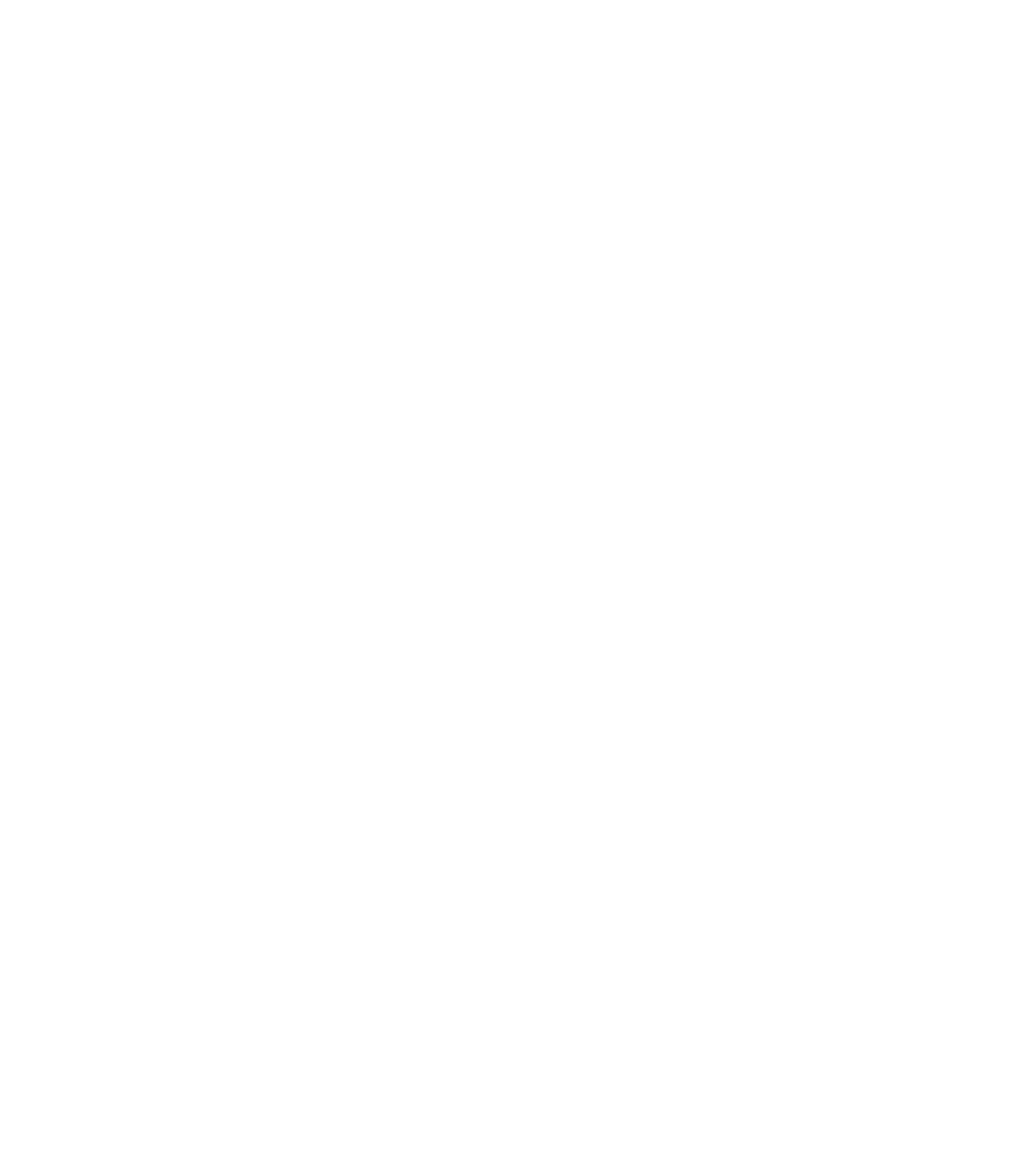
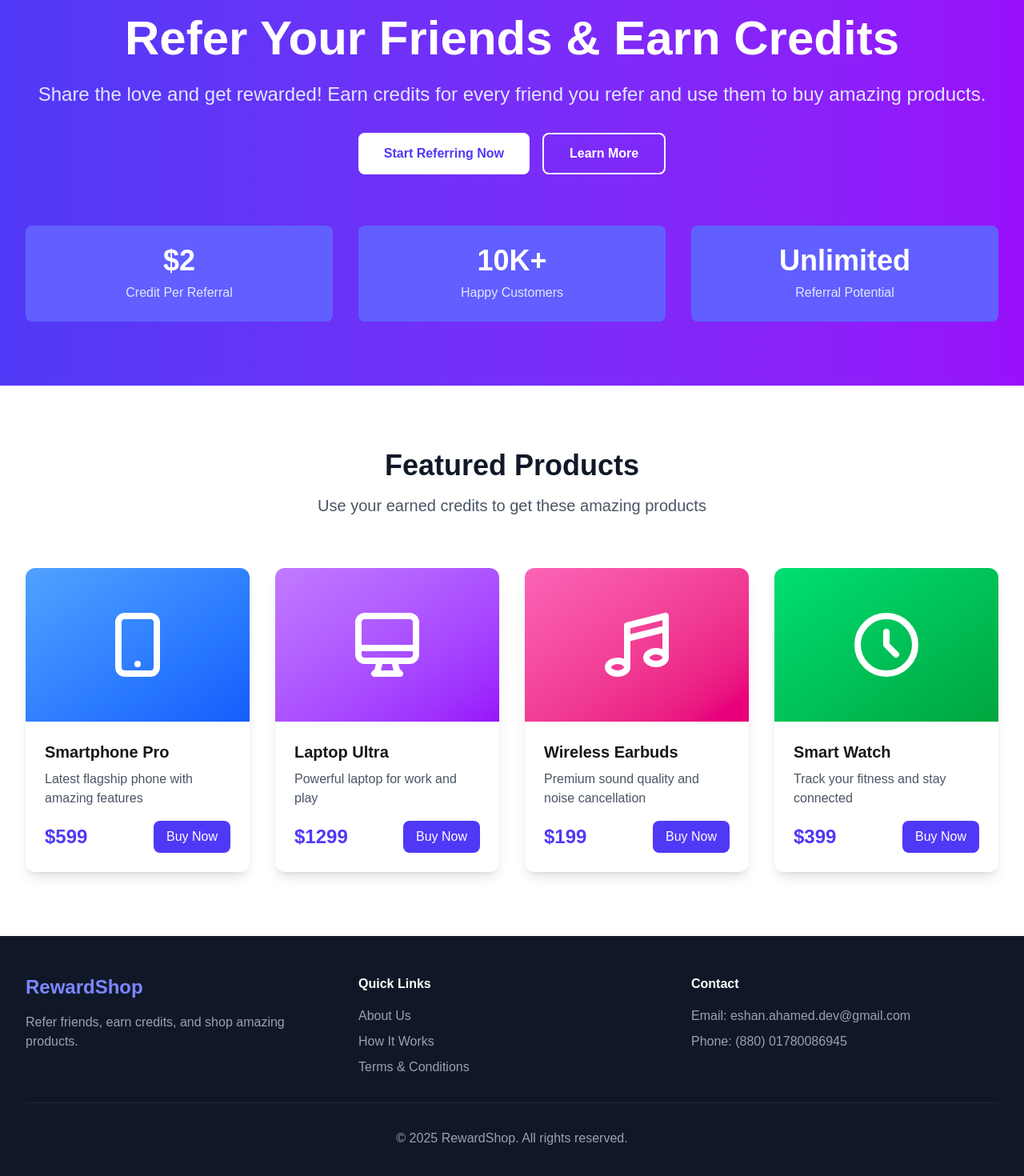
Before and after one commit to 3shaan/Referral-and-credit-system, a Next.js app in the folder apps/web/: page / in a window 1280 px wide. Shown: the part 126-1596 px from the top of the page at 80% size. Before the commit the page ends 800 px from the top, so only its background shows below. Built offline with nearby package versions, Linux system fonts and the light colour scheme.

Commit message:
feat(landing page): demo hero section,product section and footer add

```diff
--- a/apps/web/src/app/page.tsx
+++ b/apps/web/src/app/page.tsx
@@ -1,9 +1,15 @@
+import Footer from '@/features/landing-page/footer';
+import { HeroSection } from '@/features/landing-page/hero-section';
 import Navbar from '@/features/landing-page/navbar';
+import { ProductSection } from '@/features/landing-page/product-section';
 
 export default function Home() {
   return (
     <div>
       <Navbar />
+      <HeroSection />
+      <ProductSection />
+      <Footer />
     </div>
   );
 }
--- /dev/null
+++ b/apps/web/src/features/landing-page/footer.tsx
@@ -0,0 +1,34 @@
+import Link from 'next/link';
+
+export default function Footer() {
+  return (
+    <footer className="bg-gray-900 text-white py-12">
+      <div className="max-w-7xl mx-auto px-4 sm:px-6 lg:px-8">
+        <div className="grid grid-cols-1 md:grid-cols-3 gap-8 mb-8">
+          <div>
+            <h3 className="text-2xl font-bold text-indigo-400 mb-4">RewardShop</h3>
+            <p className="text-gray-400">Refer friends, earn credits, and shop amazing products.</p>
+          </div>
+          <div>
+            <h4 className="font-semibold mb-4">Quick Links</h4>
+            <ul className="space-y-2 text-gray-400">
+              <li><Link href="#" className="hover:text-indigo-400 transition">About Us</Link></li>
+              <li><Link href="#" className="hover:text-indigo-400 transition">How It Works</Link></li>
+              <li><Link href="#" className="hover:text-indigo-400 transition">Terms & Conditions</Link></li>
+            </ul>
+          </div>
+          <div>
+            <h4 className="font-semibold mb-4">Contact</h4>
+            <ul className="space-y-2 text-gray-400">
+              <li>Email: eshan.ahamed.dev@gmail.com</li>
+              <li>Phone: (880) 01780086945</li>
+            </ul>
+          </div>
+        </div>
+        <div className="border-t border-gray-800 pt-8 text-center text-gray-400">
+          <p>&copy; 2025 RewardShop. All rights reserved.</p>
+        </div>
+      </div>
+    </footer>
+  );
+}
--- /dev/null
+++ b/apps/web/src/features/landing-page/hero-section.tsx
@@ -0,0 +1,40 @@
+export function HeroSection() {
+  return (
+    <section className=" bg-linear-to-r  from-indigo-600 to-purple-600 text-white py-20">
+      <div className="max-w-7xl mx-auto px-4 sm:px-6 lg:px-8">
+        <div className="text-center">
+          <h1 className="text-4xl md:text-6xl font-bold mb-6">
+            Refer Your Friends & Earn Credits
+          </h1>
+          <p className="text-xl md:text-2xl mb-8 text-indigo-100">
+            Share the love and get rewarded! Earn credits for every friend you refer and use them to buy amazing products.
+          </p>
+          <div className="flex flex-col sm:flex-row justify-center gap-4 mb-12">
+            <button type="button" className="bg-white text-indigo-600 px-8 py-3 rounded-lg font-semibold hover:bg-gray-100 transition transform hover:scale-105">
+              Start Referring Now
+            </button>
+            <button type="button" className="bg-transparent border-2 border-white text-white px-8 py-3 rounded-lg font-semibold hover:bg-white hover:text-indigo-600 transition">
+              Learn More
+            </button>
+          </div>
+
+          {/* Stats */}
+          <div className="grid grid-cols-1 md:grid-cols-3 gap-8 mt-16">
+            <div className="bg-indigo-500 bg-opacity-10 backdrop-blur-lg rounded-lg p-6">
+              <div className="text-4xl font-bold mb-2">$2</div>
+              <div className="text-indigo-100">Credit Per Referral</div>
+            </div>
+            <div className="bg-indigo-500 bg-opacity-10 backdrop-blur-lg rounded-lg p-6">
+              <div className="text-4xl font-bold mb-2">10K+</div>
+              <div className="text-indigo-100">Happy Customers</div>
+            </div>
+            <div className="bg-indigo-500 bg-opacity-10 backdrop-blur-lg rounded-lg p-6">
+              <div className="text-4xl font-bold mb-2">Unlimited</div>
+              <div className="text-indigo-100">Referral Potential</div>
+            </div>
+          </div>
+        </div>
+      </div>
+    </section>
+  );
+}
--- /dev/null
+++ b/apps/web/src/features/landing-page/product-section.tsx
@@ -0,0 +1,88 @@
+export function ProductSection() {
+  const products = [
+    {
+      id: 1,
+      name: 'Smartphone Pro',
+      description: 'Latest flagship phone with amazing features',
+      price: 599,
+      color: 'from-blue-400 to-blue-600',
+      icon: (
+        <svg className="w-24 h-24 text-white" fill="none" stroke="currentColor" viewBox="0 0 24 24">
+          <path strokeLinecap="round" strokeLinejoin="round" strokeWidth="2" d="M12 18h.01M8 21h8a2 2 0 002-2V5a2 2 0 00-2-2H8a2 2 0 00-2 2v14a2 2 0 002 2z"></path>
+        </svg>
+      ),
+    },
+    {
+      id: 2,
+      name: 'Laptop Ultra',
+      description: 'Powerful laptop for work and play',
+      price: 1299,
+      color: 'from-purple-400 to-purple-600',
+      icon: (
+        <svg className="w-24 h-24 text-white" fill="none" stroke="currentColor" viewBox="0 0 24 24">
+          <path strokeLinecap="round" strokeLinejoin="round" strokeWidth="2" d="M9.75 17L9 20l-1 1h8l-1-1-.75-3M3 13h18M5 17h14a2 2 0 002-2V5a2 2 0 00-2-2H5a2 2 0 00-2 2v10a2 2 0 002 2z"></path>
+        </svg>
+      ),
+    },
+    {
+      id: 3,
+      name: 'Wireless Earbuds',
+      description: 'Premium sound quality and noise cancellation',
+      price: 199,
+      color: 'from-pink-400 to-pink-600',
+      icon: (
+        <svg className="w-24 h-24 text-white" fill="none" stroke="currentColor" viewBox="0 0 24 24">
+          <path strokeLinecap="round" strokeLinejoin="round" strokeWidth="2" d="M9 19V6l12-3v13M9 19c0 1.105-1.343 2-3 2s-3-.895-3-2 1.343-2 3-2 3 .895 3 2zm12-3c0 1.105-1.343 2-3 2s-3-.895-3-2 1.343-2 3-2 3 .895 3 2zM9 10l12-3"></path>
+        </svg>
+      ),
+    },
+    {
+      id: 4,
+      name: 'Smart Watch',
+      description: 'Track your fitness and stay connected',
+      price: 399,
+      color: 'from-green-400 to-green-600',
+      icon: (
+        <svg className="w-24 h-24 text-white" fill="none" stroke="currentColor" viewBox="0 0 24 24">
+          <path strokeLinecap="round" strokeLinejoin="round" strokeWidth="2" d="M12 8v4l3 3m6-3a9 9 0 11-18 0 9 9 0 0118 0z"></path>
+        </svg>
+      ),
+    },
+  ];
+  return (
+    <section id="products" className="py-20">
+      <div className="max-w-7xl mx-auto px-4 sm:px-6 lg:px-8">
+        <div className="text-center mb-16">
+          <h2 className="text-4xl font-bold text-gray-900 mb-4">Featured Products</h2>
+          <p className="text-xl text-gray-600">Use your earned credits to get these amazing products</p>
+        </div>
+
+        <div className="grid grid-cols-1 md:grid-cols-2 lg:grid-cols-4 gap-8">
+          {products.map(product => (
+            <div
+              key={product.id}
+              className="bg-white rounded-xl shadow-lg overflow-hidden hover:shadow-2xl transition transform hover:scale-105"
+            >
+              <div className={`bg-linear-to-br ${product.color} h-48 flex items-center justify-center`}>
+                {product.icon}
+              </div>
+              <div className="p-6">
+                <h3 className="text-xl font-semibold mb-2">{product.name}</h3>
+                <p className="text-gray-600 mb-4">{product.description}</p>
+                <div className="flex justify-between items-center">
+                  <span className="text-2xl font-bold text-indigo-600">
+                    $
+                    {product.price}
+                  </span>
+                  <button type="button" className="bg-indigo-600 text-white px-4 py-2 rounded-lg hover:bg-indigo-700 transition">
+                    Buy Now
+                  </button>
+                </div>
+              </div>
+            </div>
+          ))}
+        </div>
+      </div>
+    </section>
+  );
+}
```
